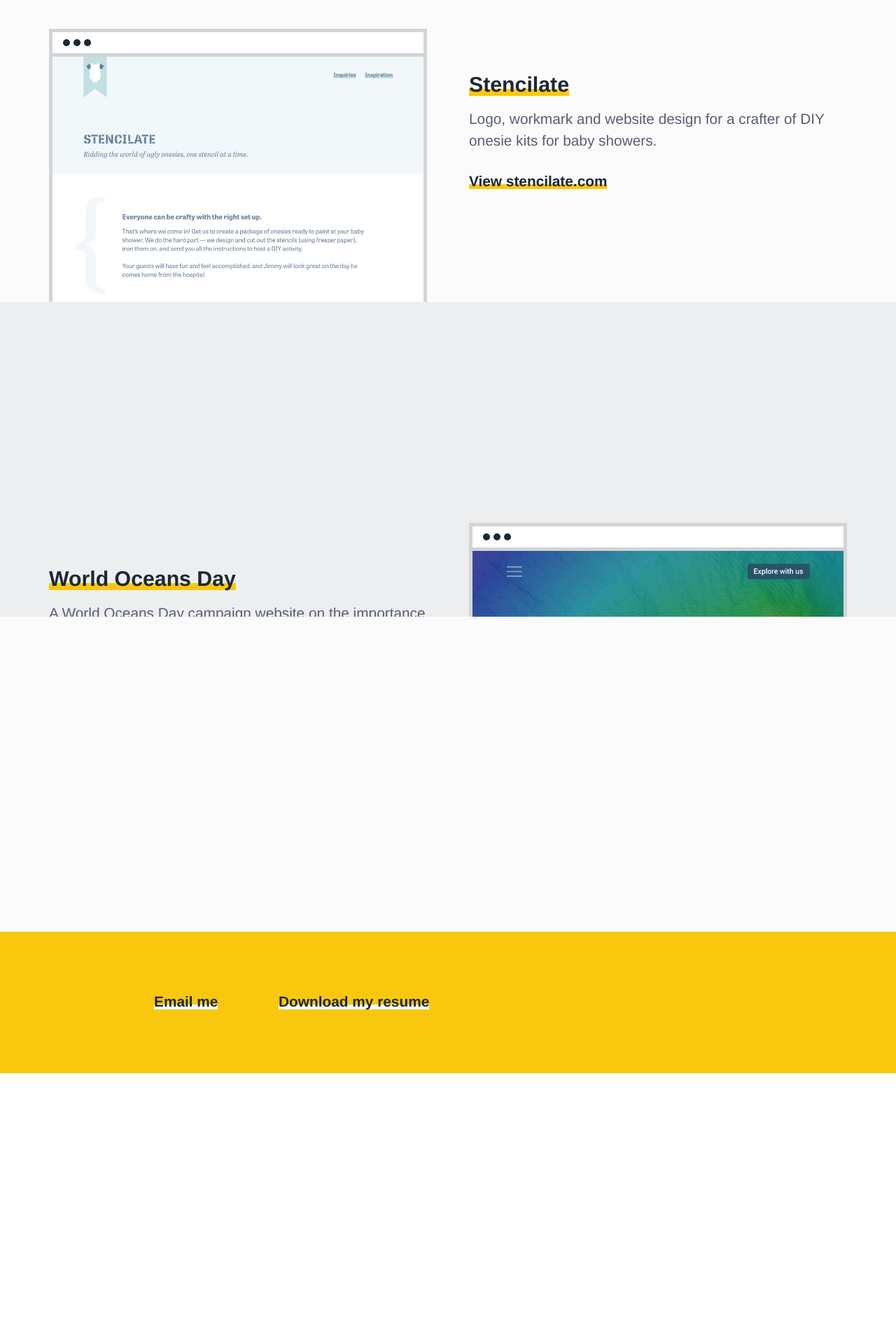
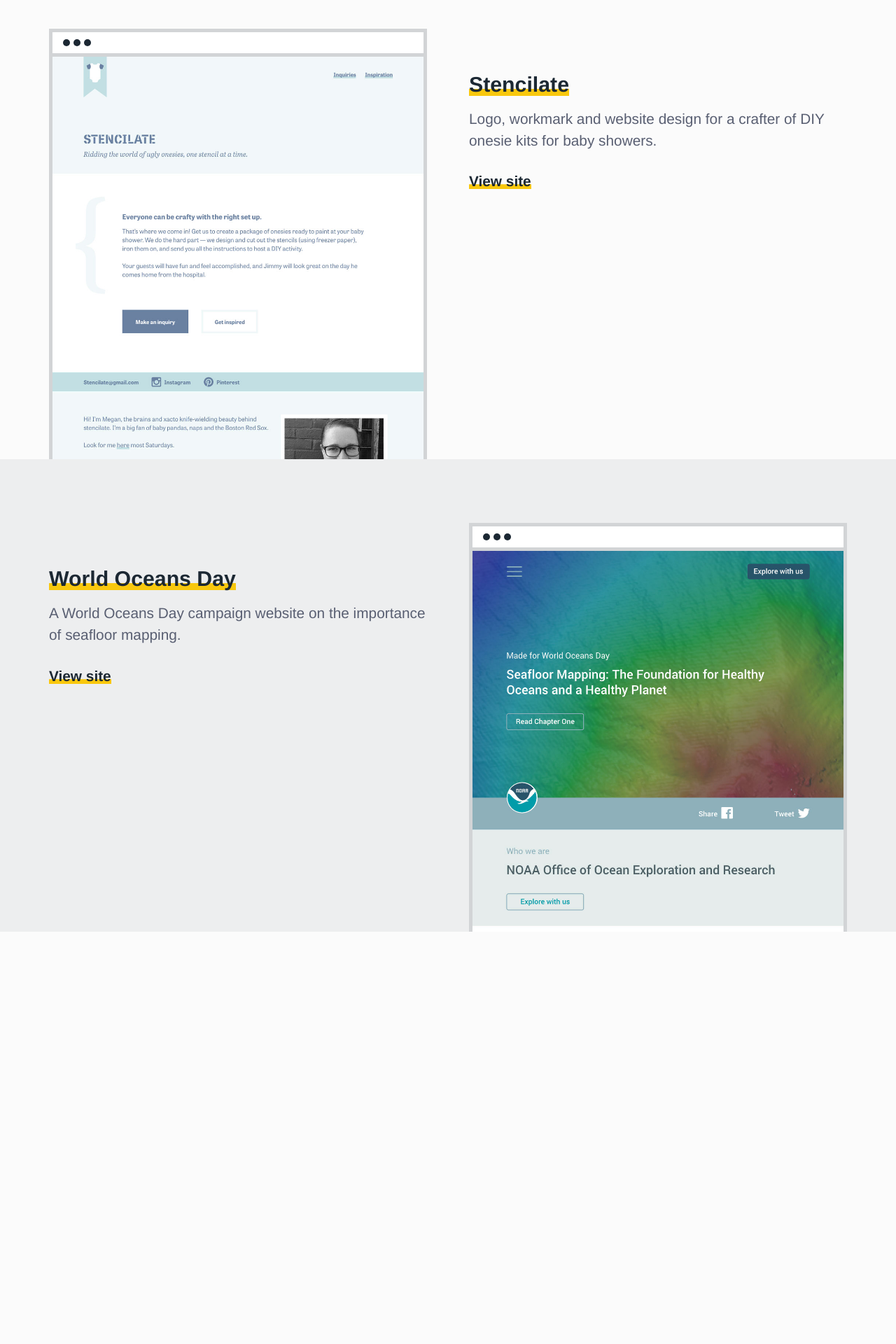
Before and after one commit to JCHeavens/jack-evans, a Jekyll site: the page built from index.html, in a window 1280 px wide. Shown: the part 694-2614 px from the top of the page at 70% size. Built offline with Jekyll 4.4.1, drawn with Linux system fonts in a browser that asks for light colours; Markdown is read by kramdown in place of the engine named in the settings; before the commit the page ends 2227 px from its top, so only the background shows below that; some of the changed text lies outside the part shown.

Commit message:
copy edit, main height fix

```diff
--- a/index.html
+++ b/index.html
@@ -17,7 +17,7 @@ layout: default
 <div class="project-info">
 	<h2><a href="http://stencilate.com">Stencilate</a></h2>
 	<p>Logo, workmark and website design for a crafter of DIY onesie kits for baby showers.</p>
-	<p class="project-link"><a href="http://stencilate.com">View stencilate.com</a></p>
+	<p class="project-link"><a href="http://stencilate.com">View site</a></p>
 </div>
 </div>
 </div>
--- a/screen.css
+++ b/screen.css
@@ -72,7 +72,7 @@ nav ul, nav li {list-style-type:none;margin:0;padding:0;}
 .project-info p {margin:0.625em 0;}
 .project-info p.project-link {margin: 1.25em 0 0;}
 @media (min-width: 45em) {.project .project-contain {max-width:75em;margin:0 auto;}}
-@media (min-width: 60em) {.main {height:150%;overflow:hidden;} .project {height:33.333333%;} .project .project-contain {padding-top:3.75em;} .project .section, .project .col {height:100%;} .project:nth-of-type(even) .col {float:right;} .project .col {width:50%;}.project .col:first-of-type {padding-right:1.875em;overflow: hidden;}.project .col:last-of-type {padding-left:1.875em;}.project:nth-of-type(even) .col:first-of-type {float:right;padding-left:1.875em;padding-right: 0;} .project:nth-of-type(even) .col:last-of-type {float:right;padding-left: 0;padding-right: 1.875em;} .project-info {padding-top:3.75em;}.screenshot {overflow:hidden;}}
+@media (min-width: 60em) {.main {height:225%;overflow:hidden;} .project {height:33.333333%;} .project .project-contain {padding-top:3.75em;} .project .section, .project .col {height:100%;} .project:nth-of-type(even) .col {float:right;} .project .col {width:50%;}.project .col:first-of-type {padding-right:1.875em;overflow: hidden;}.project .col:last-of-type {padding-left:1.875em;}.project:nth-of-type(even) .col:first-of-type {float:right;padding-left:1.875em;padding-right: 0;} .project:nth-of-type(even) .col:last-of-type {float:right;padding-left: 0;padding-right: 1.875em;} .project-info {padding-top:3.75em;}.screenshot {overflow:hidden;}}
 
 
 .info {padding: 2.5em 1.875em;background:#F9C80E;}
```
